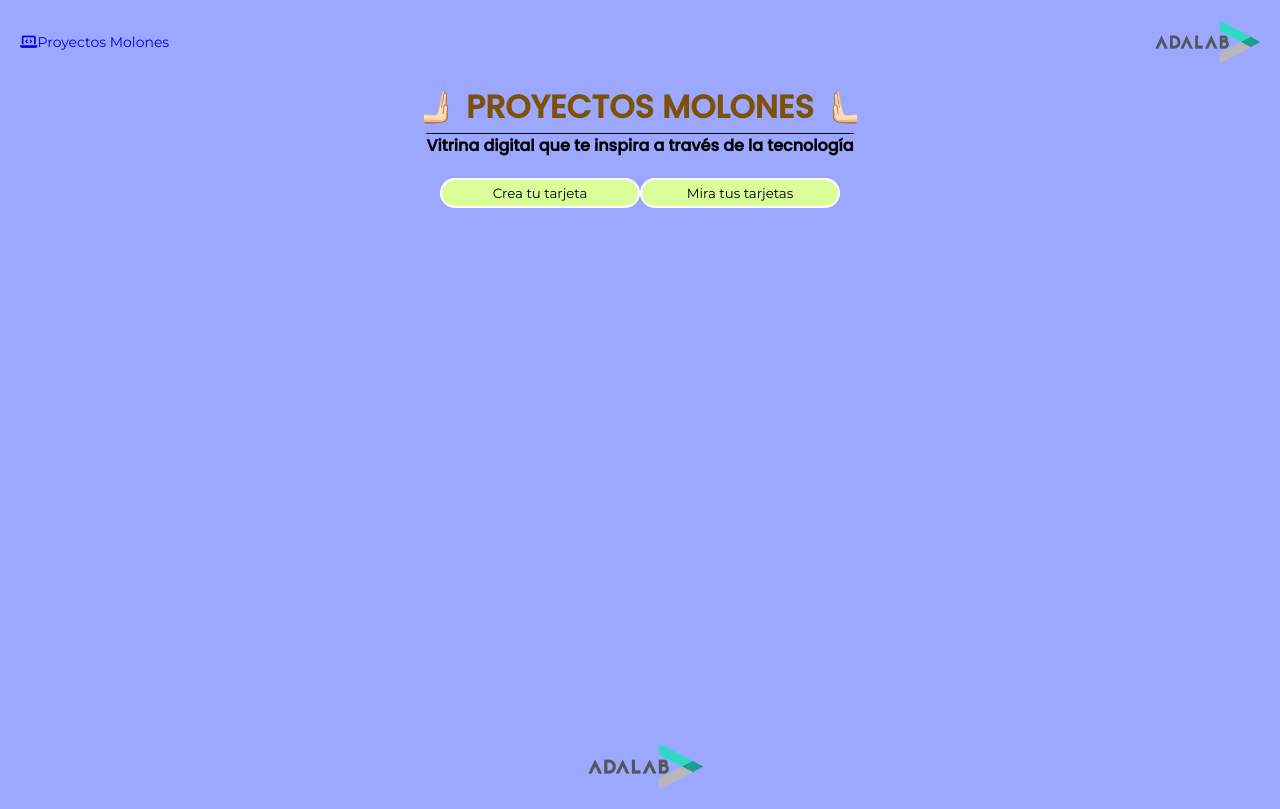
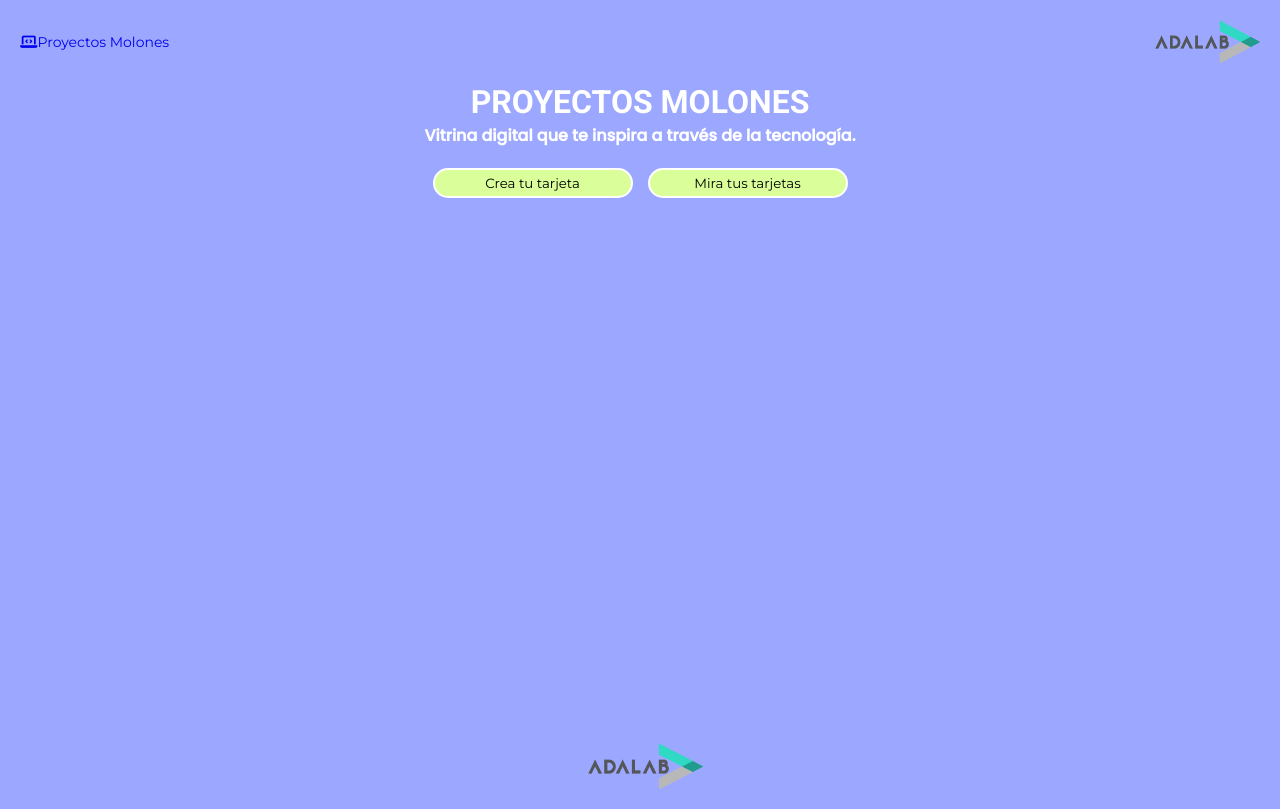
Before and after one commit to Tam-Weibel/project-promo-V-module-4-team-1, a React (Vite) app: page /cardProject in a window 1280 px wide. Built offline with nearby package versions, Linux system fonts and the light colour scheme.

Commit message:
hero done2

```diff
--- a/src/components/Hero.jsx
+++ b/src/components/Hero.jsx
@@ -5,10 +5,11 @@ import '../scss/layout/Hero.scss';
 function Hero() {
   return (
     <div className="hero">
-      <h1 className="hero__title">🫸🏻 PROYECTOS MOLONES 🫷🏻</h1>
+      <h1 className="hero__title"> PROYECTOS MOLONES </h1>
       <p className="hero__text">
-      Vitrina digital que te inspira a través de la tecnología
+      Vitrina digital que te inspira a través de la tecnología.
       </p>
+
     </div>
   );
 }
--- a/src/components/landingPage/LandingPage.jsx
+++ b/src/components/landingPage/LandingPage.jsx
@@ -2,13 +2,15 @@ import React from 'react';
 import Hero from '../Hero';
 import ButtonCreateCard from '../ButtonCreateCard';
 import ButtonSeeProjects from '../ButtonSeeProjects';
+import '../../scss/layout/LandingPage.scss';
+
 
 
 function LandingPage() {
   return (
     <main className='main'>
       <Hero />
-      <div className="twoButtons">
+      <div className="landingBtns">
           <ButtonCreateCard />
           <ButtonSeeProjects />
       </div>
--- a/src/scss/layout/Hero.scss
+++ b/src/scss/layout/Hero.scss
@@ -5,15 +5,14 @@
     flex-direction: column;
     padding-bottom: 20px;
     &__title{
-        font-family: $card;
-        color: $brown;
+        font-family: $heroBtn;
+        color: $white;
         padding-bottom: 2px;
     }
 
     &__text{
         font-family: $card;
-        color: $black;
+        color:$white;
         font-weight: bold;
-        text-decoration: overline;
     }
 }
--- /dev/null
+++ b/src/scss/layout/LandingPage.scss
@@ -0,0 +1,12 @@
+@import '../core/Variables.scss';
+
+.landingBtns{
+    display: flex;
+    flex-direction: column;
+    align-items: center;
+    gap: 15px;
+    @media (min-width: 768px){
+      flex-direction: row;
+      justify-content: center;
+    }
+}
```
